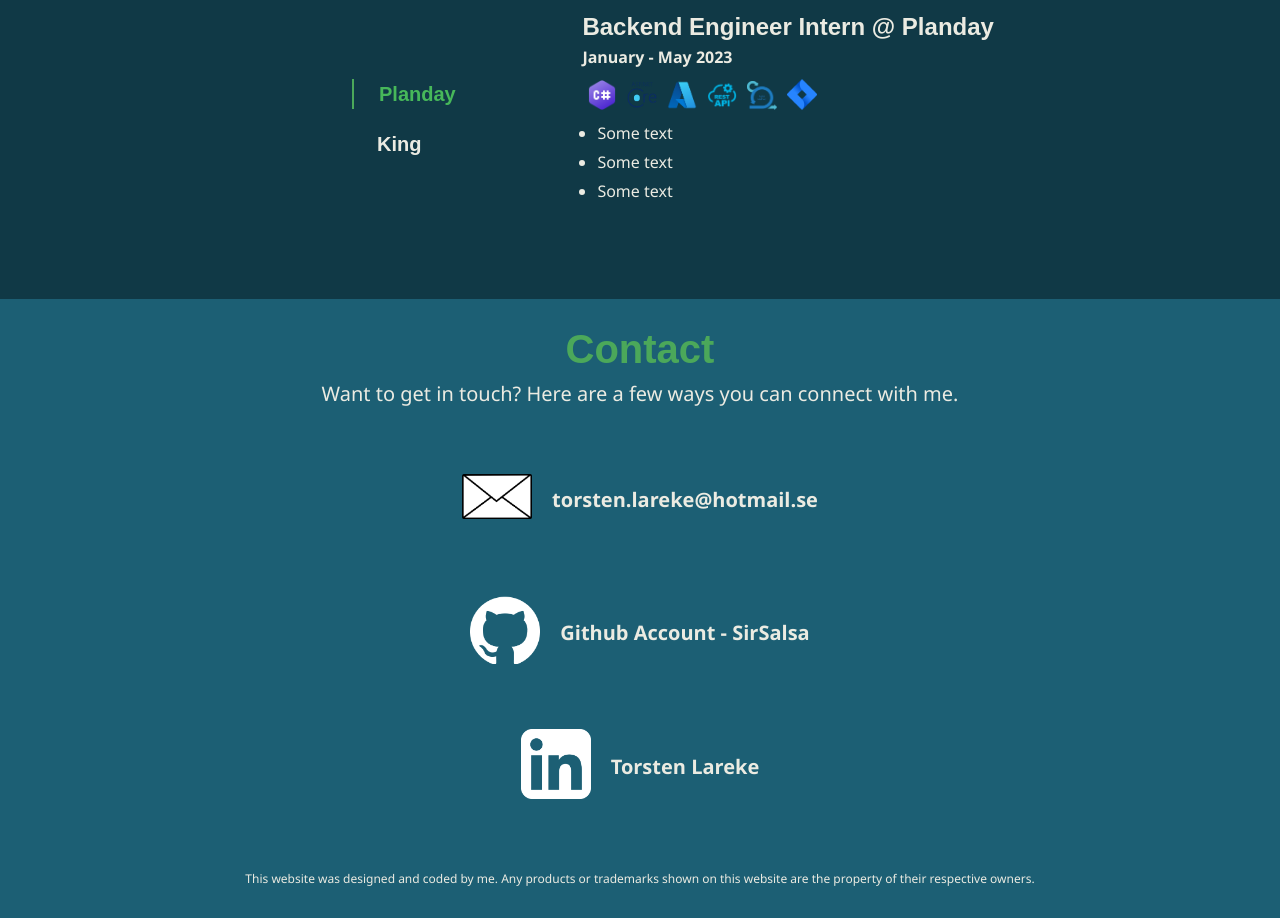
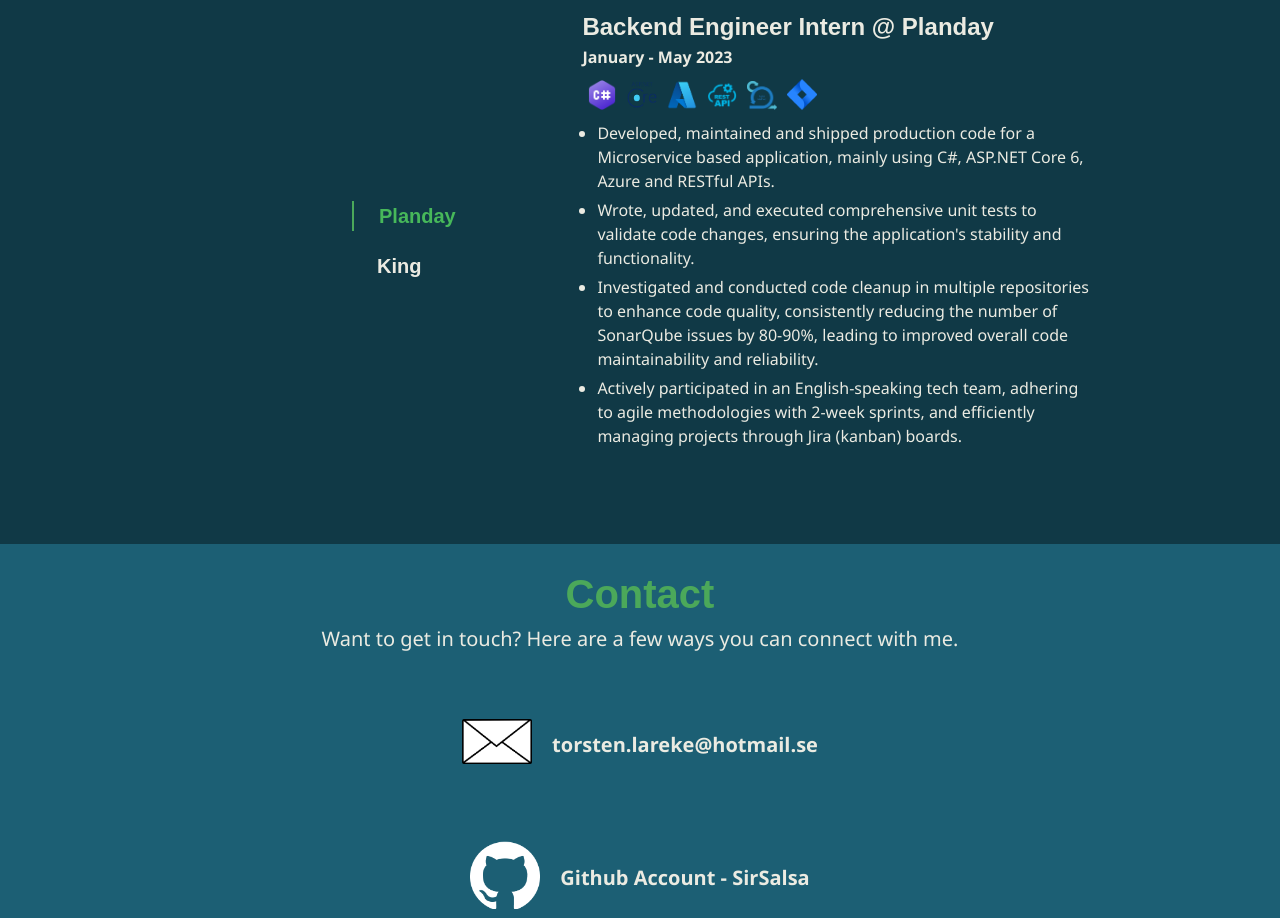
Before and after one commit to SirSalsa/dev-portfolio, a React (Vite) app: page / in a window 1280 px wide. Shown: the part 1720-2638 px from the top of the page. Built offline with nearby package versions, Linux system fonts and the light colour scheme.

Commit message:
Added Planday experience

```diff
--- a/src/modules/experience/experience.tsx
+++ b/src/modules/experience/experience.tsx
@@ -66,9 +66,10 @@
                                 <img src={jira} alt="Jira Logo"/>
                             </div>
                             <ul>
-                                <li>Some text</li>
-                                <li>Some text</li>
-                                <li>Some text</li>
+                                <li>Developed, maintained and shipped production code for a Microservice based application, mainly using C#, ASP.NET Core 6, Azure and RESTful APIs.</li>
+                                <li>Wrote, updated, and executed comprehensive unit tests to validate code changes, ensuring the application's stability and functionality.</li>
+                                <li>Investigated and conducted code cleanup in multiple repositories to enhance code quality, consistently reducing the number of SonarQube issues by 80-90%, leading to improved overall code maintainability and reliability.</li>
+                                <li>Actively participated in an English-speaking tech team, adhering to agile methodologies with 2-week sprints, and efficiently managing projects through Jira (kanban) boards.</li>
                             </ul>
                         </article>
                     )}
```
